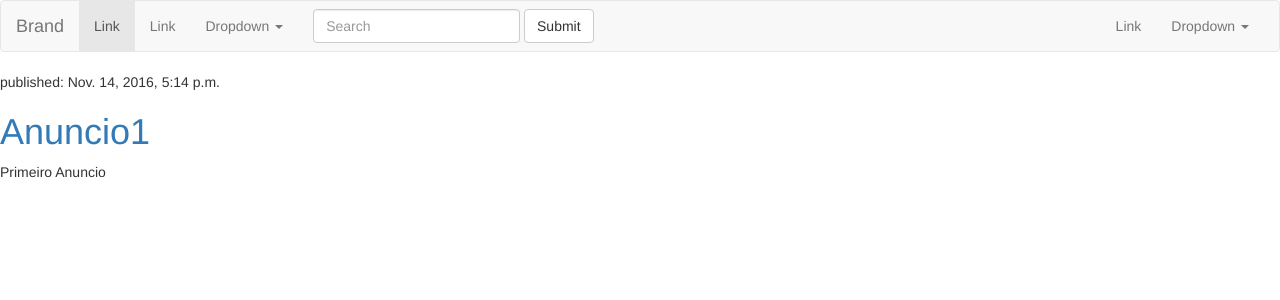
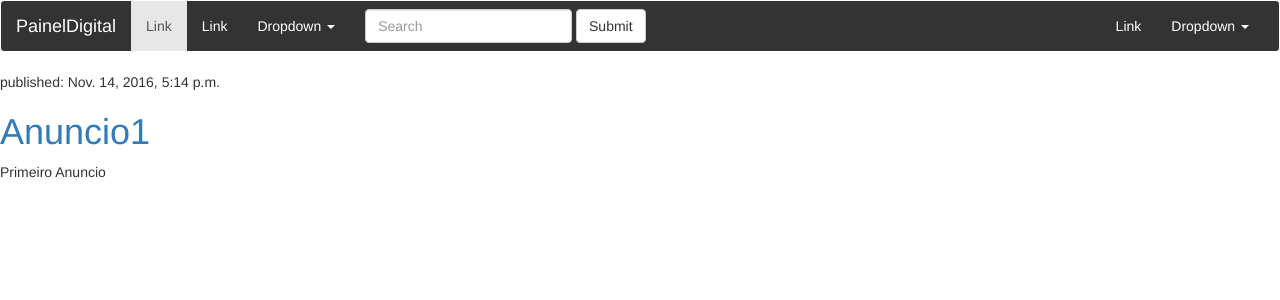
Before and after one commit to ESEGroup/Peru, a Django app: page / in a window 1280 px wide. Shown: the top 300 px of the page. Run offline with Django 3.2, Linux system fonts and the light colour scheme; data comes from the database, SQL or seed files in the repository; some libraries are stand-ins or nearby versions.

Commit message:
Carregar CSS estatico

```diff
--- a/anuncio/templates/anuncios/anuncios.html
+++ b/anuncio/templates/anuncios/anuncios.html
@@ -1,4 +1,9 @@
+{% load staticfiles %}
+
+<head>
 <link rel="stylesheet" href="https://maxcdn.bootstrapcdn.com/bootstrap/3.3.7/css/bootstrap.min.css">
+<link rel="stylesheet" href="{% static 'css/painel.css' %}">
+</head>
 
 <nav class="navbar navbar-default">
   <div class="container-fluid">
@@ -10,7 +15,7 @@
         <span class="icon-bar"></span>
         <span class="icon-bar"></span>
       </button>
-      <a class="navbar-brand" href="#">Brand</a>
+      <a class="navbar-brand" href="#">PainelDigital</a>
     </div>
 
     <!-- Collect the nav links, forms, and other content for toggling -->
```
